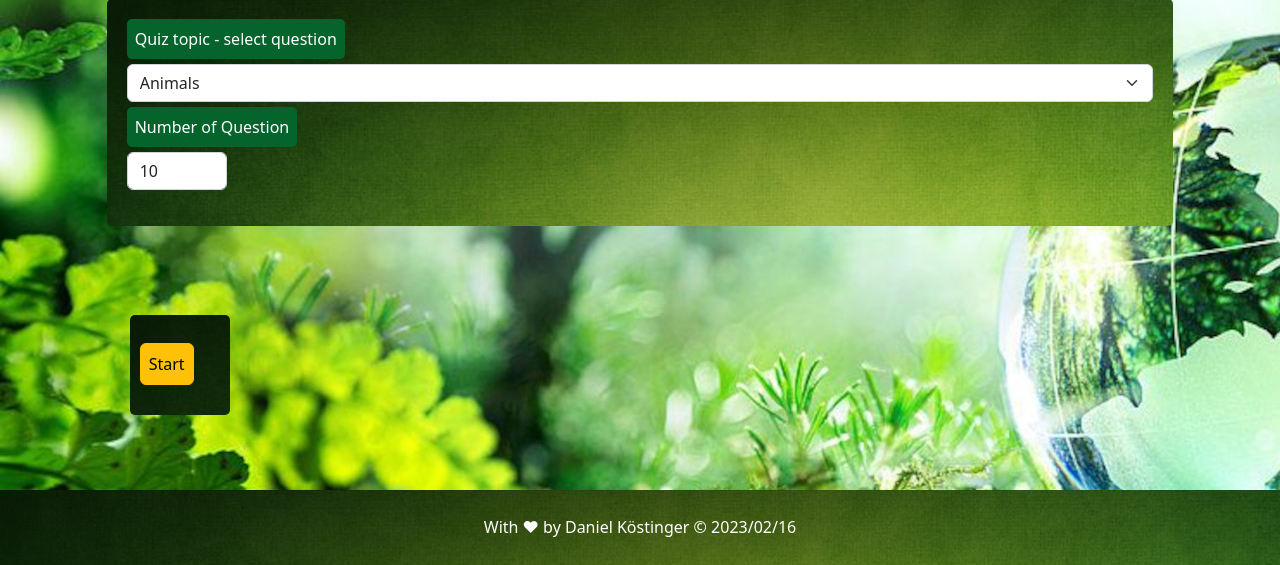
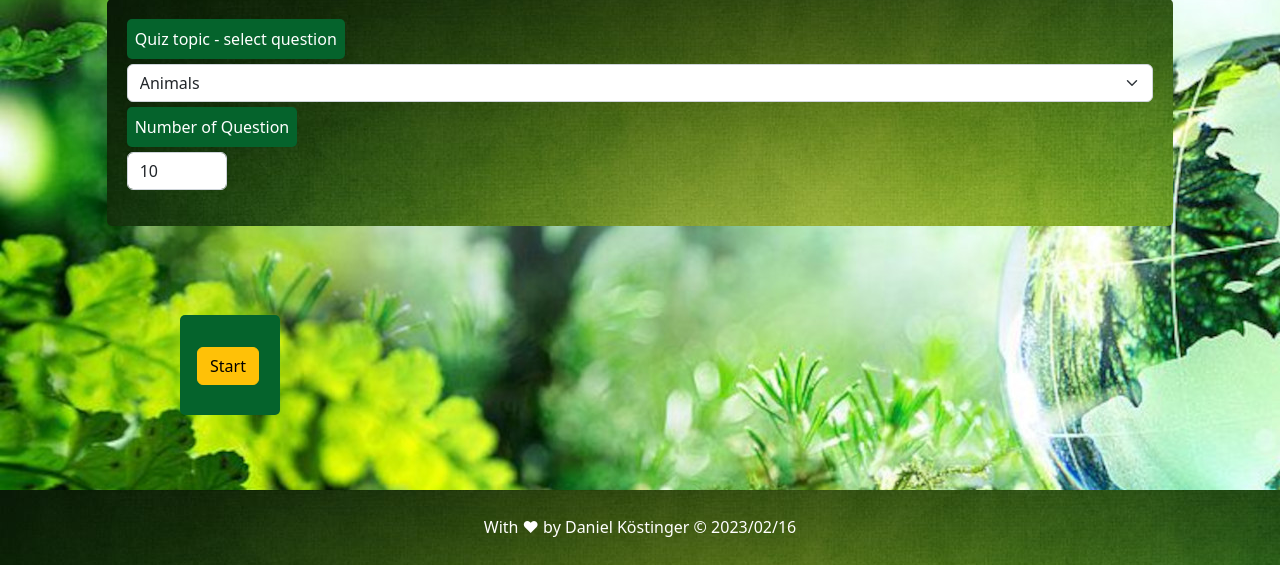
Before and after one commit to DK-Mogendar/daniel_k-stinger_triaia_quiz, a PHP site: page / in a window 1280 px wide. Shown: the part 235-800 px from the top of the page. Run offline with PHP 8.4, Linux system fonts and the light colour scheme.

Commit message:
Finisch 1

```diff
--- a/assets/css/style.css
+++ b/assets/css/style.css
@@ -8,6 +8,13 @@ body{
     background-repeat: no-repeat;
     max-width: 100%;
     color:white;
+}
+.titel {
+    border-radius: 5px;
+    background-color: darkgreen;
+    color: chartreuse;
+    border: 3px;
+    border-color: black;
 }
 
 .row{
@@ -67,17 +74,17 @@ body{
     border-radius: 25%;
     color:white;
 }
-.btn {
-    padding: 8px;
-}
 .next {
     border-radius: 5px;
     position:fixed;bottom:150px;
-    margin-left: 3px;
-    padding: 10px;
-    background-image: url("/assets/img/greener.jpg");
+    position:fixed;left:180px;
+    background-color: rgb(5, 99, 44);
     width: 100px;
     height:100px;
+}
+.btn {
+    margin-left: 17px;
+    margin-right: 1px;
 }
 .footer {
     padding: 2%;
--- a/report.php
+++ b/report.php
@@ -62,7 +62,7 @@
         <p>&nbsp;</p>
         <div class="next">
         <button class="btn btn-warning " onclick="document.location='/index.php';"
-                style="position:fixed;bottom:180px;">Neues Quiz</button>
+                style="position:fixed;bottom:180px;">new</button>
         </div>
     </div>
 
```
Also changed, not shown: README.md, giphy.gif (added), index.php (line endings or trailing spaces).
